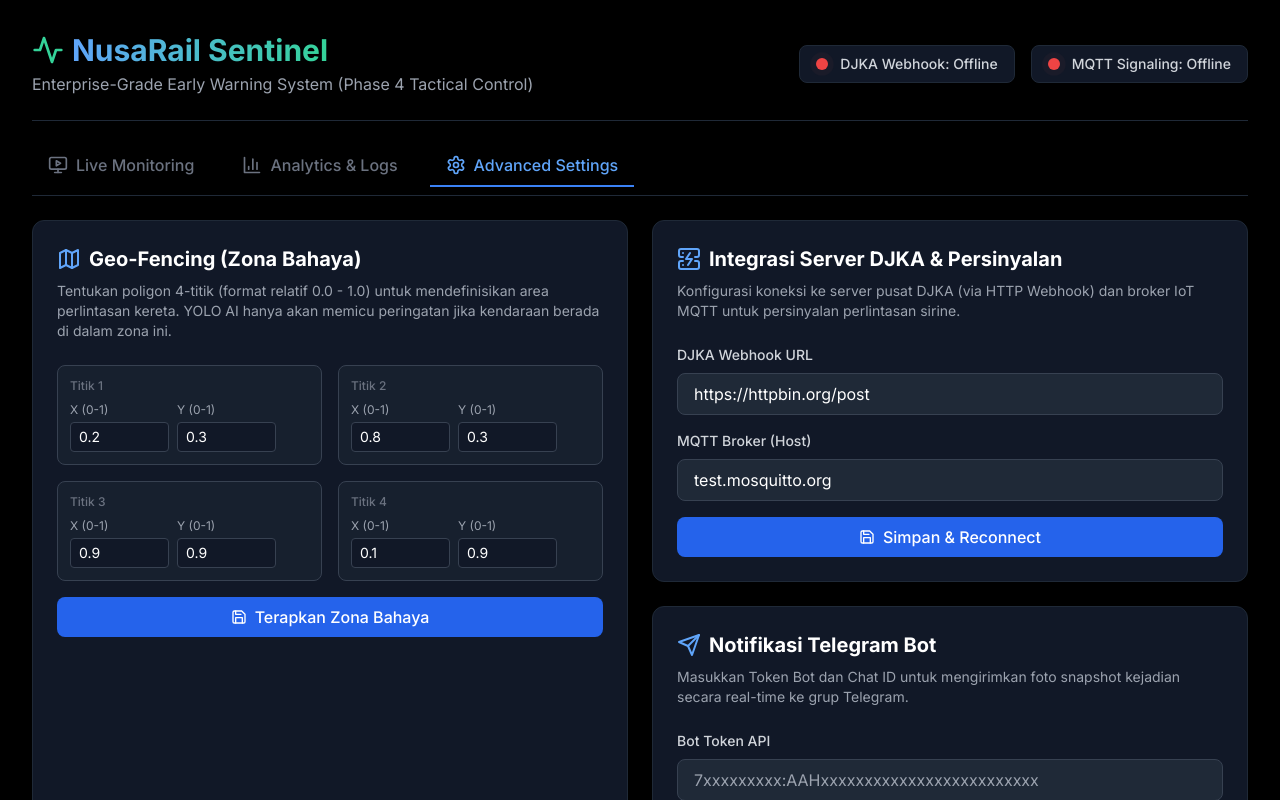
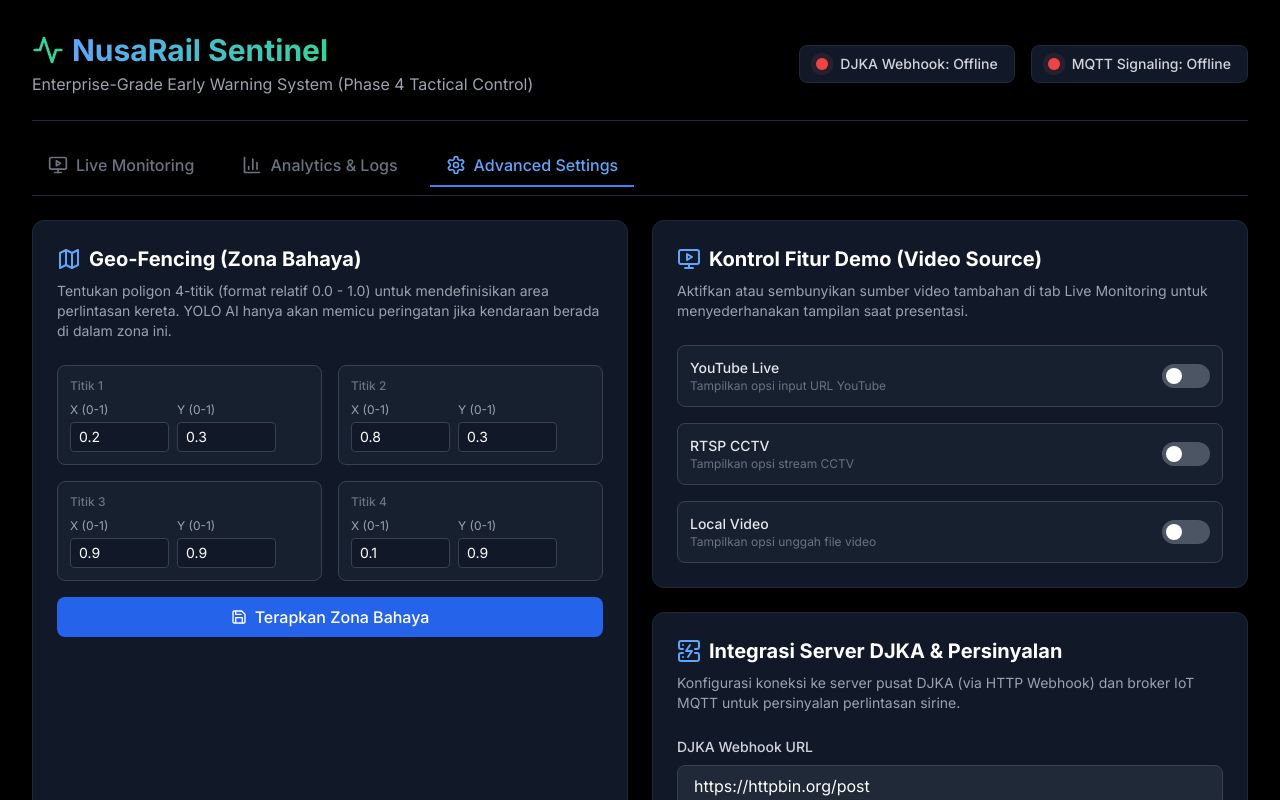
Before and after one commit to Rabbani218/Bootcamp-KAI, a Next.js app in the folder frontend/: page / in a window 1280 px wide. Both pictures are taken after a click on the button "Advanced Settings". Shown: the top 800 px of the page. Built offline with nearby package versions, Linux system fonts and the light colour scheme; no server answers.

Commit message:
feat: refactor video source buttons to be fully toggleable from advanced settings for clean presentation

```diff
--- a/frontend/app/page.tsx
+++ b/frontend/app/page.tsx
@@ -22,6 +22,18 @@ export default function Home() {
 
   const [mainTab, setMainTab] = useState<'monitoring' | 'analytics' | 'settings'>('monitoring');
   const [sourceTab, setSourceTab] = useState<'demo' | 'youtube' | 'rtsp' | 'upload'>('demo');
+
+  // FEATURE UPDATE: Dynamic UI Toggles for Canned Demo
+  const [isYoutubeEnabled, setIsYoutubeEnabled] = useState(false);
+  const [isLocalVideoEnabled, setIsLocalVideoEnabled] = useState(false);
+  const [isCctvEnabled, setIsCctvEnabled] = useState(false);
+
+  useEffect(() => {
+    // Reset sourceTab ke 'demo' jika tab yang sedang aktif tiba-tiba di-disable
+    if (sourceTab === 'youtube' && !isYoutubeEnabled) setSourceTab('demo');
+    if (sourceTab === 'rtsp' && !isCctvEnabled) setSourceTab('demo');
+    if (sourceTab === 'upload' && !isLocalVideoEnabled) setSourceTab('demo');
+  }, [isYoutubeEnabled, isCctvEnabled, isLocalVideoEnabled, sourceTab]);
 
   const [youtubeUrl, setYoutubeUrl] = useState("https://www.youtube.com/watch?v=q7lvnYVuqNY");
   const [rtspUrl, setRtspUrl] = useState("");
@@ -187,7 +199,14 @@ export default function Home() {
         {mainTab === 'analytics' && <AnalyticsDashboard backendUrl={backendUrl} />}
 
         {/* Tab Content: Advanced Settings */}
-        {mainTab === 'settings' && <AdvancedSettings backendUrl={backendUrl} />}
+        {mainTab === 'settings' && (
+          <AdvancedSettings
+            backendUrl={backendUrl}
+            isYoutubeEnabled={isYoutubeEnabled} setIsYoutubeEnabled={setIsYoutubeEnabled}
+            isLocalVideoEnabled={isLocalVideoEnabled} setIsLocalVideoEnabled={setIsLocalVideoEnabled}
+            isCctvEnabled={isCctvEnabled} setIsCctvEnabled={setIsCctvEnabled}
+          />
+        )}
 
         {/* Tab Content: Live Monitoring */}
         {mainTab === 'monitoring' && (
@@ -195,20 +214,22 @@ export default function Home() {
             {/* Input Controls */}
             <div className="bg-gray-900 border border-gray-800 rounded-xl p-4 shadow-xl">
               <div className="flex flex-wrap gap-4 border-b border-gray-700 pb-4 mb-4">
-                <button onClick={() => setSourceTab('demo')} className={`flex items-center gap-2 px-4 py-2 rounded-lg font-medium transition ${sourceTab === 'demo' ? 'bg-indigo-600 text-white shadow-lg shadow-indigo-900/50' : 'text-gray-400 hover:text-white bg-gray-800'}`}>
-                  <Play className="w-5 h-5 text-indigo-300" /> Mode Simulasi (Canned Demo)
-                </button>
-                {/* DEBUG LOCKDOWN: Matikan sementara YouTube & Local Video */}
-                <button disabled onClick={() => {}} className="flex items-center gap-2 px-4 py-2 rounded-lg font-medium transition opacity-50 cursor-not-allowed text-gray-500">
-                  <Youtube className="w-5 h-5" /> YouTube Live <span className="text-[10px] text-red-400 ml-1">(Disabled for Testing)</span>
-                </button>
-                <button onClick={() => setSourceTab('rtsp')} className={`flex items-center gap-2 px-4 py-2 rounded-lg font-medium transition ${sourceTab === 'rtsp' ? 'bg-blue-600 text-white' : 'text-gray-400 hover:text-white'}`}>
-                  <Radio className="w-5 h-5" /> RTSP CCTV
-                </button>
-                {/* DEBUG LOCKDOWN: Matikan sementara YouTube & Local Video */}
-                <button disabled onClick={() => {}} className="flex items-center gap-2 px-4 py-2 rounded-lg font-medium transition opacity-50 cursor-not-allowed text-gray-500">
-                  <Upload className="w-5 h-5" /> Local Video <span className="text-[10px] text-red-400 ml-1">(Disabled for Testing)</span>
-                </button>
+                {/* FEATURE UPDATE: Dynamic UI Toggles for Canned Demo */}
+                {isYoutubeEnabled && (
+                  <button onClick={() => setSourceTab('youtube')} className={`flex items-center gap-2 px-4 py-2 rounded-lg font-medium transition ${sourceTab === 'youtube' ? 'bg-blue-600 text-white' : 'text-gray-400 hover:text-white bg-gray-800'}`}>
+                    <Youtube className="w-5 h-5" /> YouTube Live
+                  </button>
+                )}
+                {isCctvEnabled && (
+                  <button onClick={() => setSourceTab('rtsp')} className={`flex items-center gap-2 px-4 py-2 rounded-lg font-medium transition ${sourceTab === 'rtsp' ? 'bg-blue-600 text-white' : 'text-gray-400 hover:text-white bg-gray-800'}`}>
+                    <Radio className="w-5 h-5" /> RTSP CCTV
+                  </button>
+                )}
+                {isLocalVideoEnabled && (
+                  <button onClick={() => setSourceTab('upload')} className={`flex items-center gap-2 px-4 py-2 rounded-lg font-medium transition ${sourceTab === 'upload' ? 'bg-blue-600 text-white' : 'text-gray-400 hover:text-white bg-gray-800'}`}>
+                    <Upload className="w-5 h-5" /> Local Video
+                  </button>
+                )}
               </div>
 
               {sourceTab === 'demo' && (
@@ -222,24 +243,23 @@ export default function Home() {
                 </div>
               )}
 
-              {sourceTab === 'youtube' && (
-                <form onSubmit={(e) => handleUpdateUrl(e, 'youtube')} className="flex gap-2">
+              {sourceTab === 'youtube' && isYoutubeEnabled && (
+                <form onSubmit={(e) => handleUpdateUrl(e, 'youtube')} className="flex gap-2 mb-4">
                   <input type="url" value={youtubeUrl} onChange={(e) => setYoutubeUrl(e.target.value)} className="flex-1 bg-gray-800 border border-gray-700 text-white rounded-md px-4 py-2 focus:outline-none focus:border-blue-500" placeholder="https://www.youtube.com/watch?v=..." required />
                   <button type="submit" disabled={isUpdating} className="bg-blue-600 hover:bg-blue-700 text-white px-6 py-2 rounded-md font-medium transition disabled:opacity-50 min-w-[150px]">{isUpdating ? 'Loading...' : 'Stream YouTube'}</button>
                 </form>
               )}
 
-              {sourceTab === 'rtsp' && (
-                <form onSubmit={(e) => handleUpdateUrl(e, 'rtsp')} className="flex gap-2">
+              {sourceTab === 'rtsp' && isCctvEnabled && (
+                <form onSubmit={(e) => handleUpdateUrl(e, 'rtsp')} className="flex gap-2 mb-4">
                   <input type="text" value={rtspUrl} onChange={(e) => setRtspUrl(e.target.value)} className="flex-1 bg-gray-800 border border-gray-700 text-white rounded-md px-4 py-2 focus:outline-none focus:border-blue-500" placeholder="rtsp://username:pass@192.168.1.100:554/stream" required />
                   <button type="submit" disabled={isUpdating} className="bg-blue-600 hover:bg-blue-700 text-white px-6 py-2 rounded-md font-medium transition disabled:opacity-50 min-w-[150px]">{isUpdating ? 'Loading...' : 'Connect CCTV'}</button>
                 </form>
               )}
 
-              {sourceTab === 'upload' && (
-                <div className="flex items-center gap-4">
-                  {/* DEBUG LOCKDOWN: Matikan sementara Local Video */}
-                  <input type="file" accept="video/mp4,video/x-m4v,video/*" onChange={handleFileUpload} disabled={true} className="block w-full text-sm text-gray-400 file:mr-4 file:py-2 file:px-4 file:rounded-md file:border-0 file:text-sm file:font-semibold file:bg-blue-600 file:text-white hover:file:bg-blue-700 opacity-50 cursor-not-allowed" />
+              {sourceTab === 'upload' && isLocalVideoEnabled && (
+                <div className="flex items-center gap-4 mb-4">
+                  <input type="file" accept="video/mp4,video/x-m4v,video/*" onChange={handleFileUpload} disabled={isUpdating} className="block w-full text-sm text-gray-400 file:mr-4 file:py-2 file:px-4 file:rounded-md file:border-0 file:text-sm file:font-semibold file:bg-blue-600 file:text-white hover:file:bg-blue-700 disabled:opacity-50" />
                   {isUpdating && uploadProgress > 0 && (
                     <div className="flex-1">
                       <div className="w-full bg-gray-700 rounded-full h-2.5">
--- a/frontend/components/AdvancedSettings.tsx
+++ b/frontend/components/AdvancedSettings.tsx
@@ -1,14 +1,29 @@
 "use client";
 
 import { useState } from 'react';
-import { ShieldAlert, Send, Map, Save, ServerCrash } from 'lucide-react';
+import { ShieldAlert, Send, Map, Save, ServerCrash, MonitorPlay } from 'lucide-react';
 
 interface Point {
   x: number;
   y: number;
 }
 
-export default function AdvancedSettings({ backendUrl }: { backendUrl: string }) {
+interface AdvancedSettingsProps {
+  backendUrl: string;
+  isYoutubeEnabled: boolean;
+  setIsYoutubeEnabled: (val: boolean) => void;
+  isLocalVideoEnabled: boolean;
+  setIsLocalVideoEnabled: (val: boolean) => void;
+  isCctvEnabled: boolean;
+  setIsCctvEnabled: (val: boolean) => void;
+}
+
+export default function AdvancedSettings({
+  backendUrl,
+  isYoutubeEnabled, setIsYoutubeEnabled,
+  isLocalVideoEnabled, setIsLocalVideoEnabled,
+  isCctvEnabled, setIsCctvEnabled
+}: AdvancedSettingsProps) {
   const [telegramToken, setTelegramToken] = useState("");
   const [telegramChatId, setTelegramChatId] = useState("");
   const [isSavingTg, setIsSavingTg] = useState(false);
@@ -142,6 +157,58 @@ export default function AdvancedSettings({ backendUrl }: { backendUrl: string })
       </div>
 
       <div className="space-y-6">
+        {/* FEATURE UPDATE: Dynamic UI Toggles for Canned Demo */}
+        <div className="bg-gray-900 border border-gray-800 p-6 rounded-xl shadow-lg">
+          <h3 className="text-xl font-bold text-white mb-2 flex items-center gap-2">
+            <MonitorPlay className="w-6 h-6 text-blue-400" />
+            Kontrol Fitur Demo (Video Source)
+          </h3>
+          <p className="text-gray-400 text-sm mb-6">
+            Aktifkan atau sembunyikan sumber video tambahan di tab Live Monitoring untuk menyederhanakan tampilan saat presentasi.
+          </p>
+
+          <div className="space-y-4">
+            <div className="flex items-center justify-between bg-gray-800/50 p-3 rounded-lg border border-gray-700">
+              <div>
+                <div className="text-sm font-medium text-gray-200">YouTube Live</div>
+                <div className="text-xs text-gray-500">Tampilkan opsi input URL YouTube</div>
+              </div>
+              <button
+                onClick={() => setIsYoutubeEnabled(!isYoutubeEnabled)}
+                className={`w-12 h-6 rounded-full transition-colors relative ${isYoutubeEnabled ? 'bg-blue-600' : 'bg-gray-600'}`}
+              >
+                <div className={`w-4 h-4 bg-white rounded-full absolute top-1 transition-transform ${isYoutubeEnabled ? 'translate-x-7' : 'translate-x-1'}`} />
+              </button>
+            </div>
+
+            <div className="flex items-center justify-between bg-gray-800/50 p-3 rounded-lg border border-gray-700">
+              <div>
+                <div className="text-sm font-medium text-gray-200">RTSP CCTV</div>
+                <div className="text-xs text-gray-500">Tampilkan opsi stream CCTV</div>
+              </div>
+              <button
+                onClick={() => setIsCctvEnabled(!isCctvEnabled)}
+                className={`w-12 h-6 rounded-full transition-colors relative ${isCctvEnabled ? 'bg-blue-600' : 'bg-gray-600'}`}
+              >
+                <div className={`w-4 h-4 bg-white rounded-full absolute top-1 transition-transform ${isCctvEnabled ? 'translate-x-7' : 'translate-x-1'}`} />
+              </button>
+            </div>
+
+            <div className="flex items-center justify-between bg-gray-800/50 p-3 rounded-lg border border-gray-700">
+              <div>
+                <div className="text-sm font-medium text-gray-200">Local Video</div>
+                <div className="text-xs text-gray-500">Tampilkan opsi unggah file video</div>
+              </div>
+              <button
+                onClick={() => setIsLocalVideoEnabled(!isLocalVideoEnabled)}
+                className={`w-12 h-6 rounded-full transition-colors relative ${isLocalVideoEnabled ? 'bg-blue-600' : 'bg-gray-600'}`}
+              >
+                <div className={`w-4 h-4 bg-white rounded-full absolute top-1 transition-transform ${isLocalVideoEnabled ? 'translate-x-7' : 'translate-x-1'}`} />
+              </button>
+            </div>
+          </div>
+        </div>
+
         {/* Integrasi DJKA & IoT */}
         <div className="bg-gray-900 border border-gray-800 p-6 rounded-xl shadow-lg">
           <h3 className="text-xl font-bold text-white mb-2 flex items-center gap-2">
```
